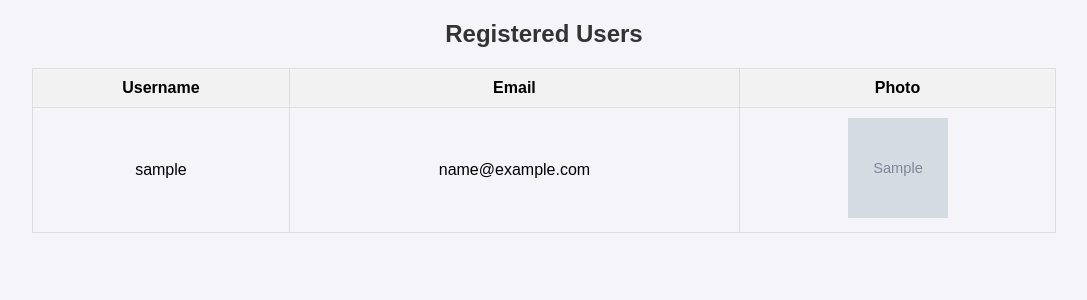
After one commit to cloudlifetechie/online-shop, a PHP site: page /view_users.php in a window 1280 px wide. The commit adds this page. Shown: the top 300 px of the page, without its empty margins (96-1183 px from the left). Run offline with PHP 8.4, Linux system fonts and the light colour scheme; tables that the repository leaves empty hold one stand-in row (values such as "Sample post"); grey boxes marked "Sample" are stand-in pictures.

Commit message:
php application

```diff
--- /dev/null
+++ b/config.php
@@ -0,0 +1,13 @@
+<?php
+$host = 'localhost'; // change if necessary
+$dbname = 'user_registration';
+$username = 'root'; // change if necessary
+$password = ''; // change if necessary
+
+try {
+    $conn = new PDO("mysql:host=$host;dbname=$dbname", $username, $password);
+    $conn->setAttribute(PDO::ATTR_ERRMODE, PDO::ERRMODE_EXCEPTION);
+} catch (PDOException $e) {
+    echo "Connection failed: " . $e->getMessage();
+}
+?>
--- a/schema.sql
+++ b/schema.sql
@@ -4,8 +4,8 @@ USE user_registration;
 
 CREATE TABLE users (
     id INT AUTO_INCREMENT PRIMARY KEY,
-    name VARCHAR(100) NOT NULL,
+    username VARCHAR(100) NOT NULL,
     email VARCHAR(100) NOT NULL,
-    photo VARCHAR(255) NOT NULL,
+    photo VARCHAR(255),
     created_at TIMESTAMP DEFAULT CURRENT_TIMESTAMP
 );
--- /dev/null
+++ b/style.css
@@ -0,0 +1,48 @@
+body {
+    font-family: Arial, sans-serif;
+    margin: 0;
+    padding: 0;
+    background-color: #f4f4f9;
+    text-align: center;
+}
+
+h2 {
+    color: #333;
+}
+
+form input {
+    width: 250px;
+    padding: 10px;
+    margin: 10px 0;
+}
+
+form button {
+    padding: 10px 20px;
+    background-color: #4CAF50;
+    color: white;
+    border: none;
+    cursor: pointer;
+}
+
+form button:hover {
+    background-color: #45a049;
+}
+
+table {
+    width: 80%;
+    margin: 20px auto;
+    border-collapse: collapse;
+}
+
+table, th, td {
+    border: 1px solid #ddd;
+}
+
+th, td {
+    padding: 10px;
+    text-align: center;
+}
+
+th {
+    background-color: #f2f2f2;
+}
--- /dev/null
+++ b/view_users.php
@@ -0,0 +1,37 @@
+<?php
+include 'config.php';
+
+$sql = "SELECT * FROM users";
+$stmt = $conn->prepare($sql);
+$stmt->execute();
+$users = $stmt->fetchAll();
+?>
+
+<!DOCTYPE html>
+<html lang="en">
+<head>
+    <meta charset="UTF-8">
+    <meta name="viewport" content="width=device-width, initial-scale=1.0">
+    <title>View Users</title>
+    <link rel="stylesheet" href="style.css">
+</head>
+<body>
+
+<h2>Registered Users</h2>
+<table>
+    <tr>
+        <th>Username</th>
+        <th>Email</th>
+        <th>Photo</th>
+    </tr>
+    <?php foreach ($users as $user): ?>
+        <tr>
+            <td><?= htmlspecialchars($user['username']) ?></td>
+            <td><?= htmlspecialchars($user['email']) ?></td>
+            <td><img src="<?= $user['photo'] ?>" alt="User Photo" width="100" height="100"></td>
+        </tr>
+    <?php endforeach; ?>
+</table>
+
+</body>
+</html>
```
Also changed, not shown: db.php (deleted, +0 -14 lines), index.php (deleted, +0 -19 lines), register.php (+11 -35 lines), register_action.php (added, +28 -0 lines), users.php (deleted, +0 -41 lines), view_user.php (deleted, +0 -24 lines).
